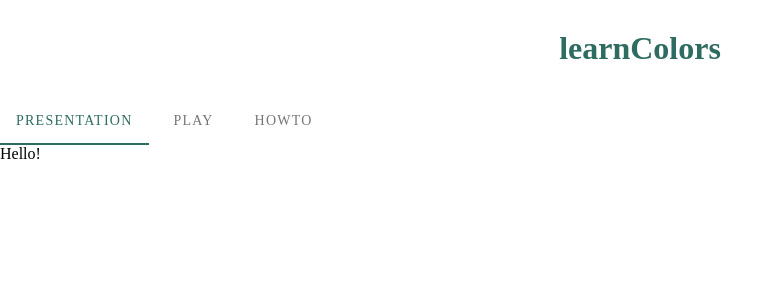
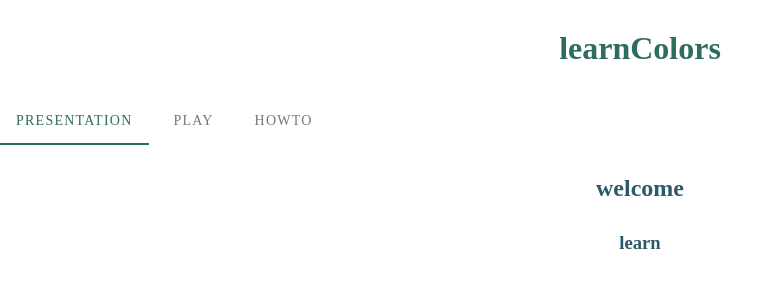
Before and after one commit to alexvkcr/colors, a Vue app in the folder colors/: page / in a window 1280 px wide. Shown: the top 300 px of the page, without its empty margins (0-784 px from the left). Built offline with nearby package versions, Linux system fonts and the light colour scheme.

Commit message:
feat: introductory text

```diff
--- a/colors/src/components/Presentation.vue
+++ b/colors/src/components/Presentation.vue
@@ -1,6 +1,7 @@
 <template>
   <div class="Presentation">
-    Hello!
+    <h2>{{ $t('welcome') }}</h2>
+    <h3>{{ $t('learn') }}</h3>
   </div>
 </template>
 
@@ -10,5 +11,23 @@ export default {
 }
 </script>
 
+<i18n>
+{
+  "es": {
+    "welcome": "¡Bienvenidos a GetColors!",
+    "learn": "Aquí puedes aprender los nombres de TODOS los colores existentes"
+  },
+  "en": {
+    "welcome": "Welcome to GetColors!",
+    "learn": "Here you can learn the name of ALL the existing colors"
+  }
+}
+</i18n>
+
 <style scoped>
+h2,h3{
+    margin: 30px 0;
+    color: #2e586c;
+    text-align: center;
+}
 </style>
```
